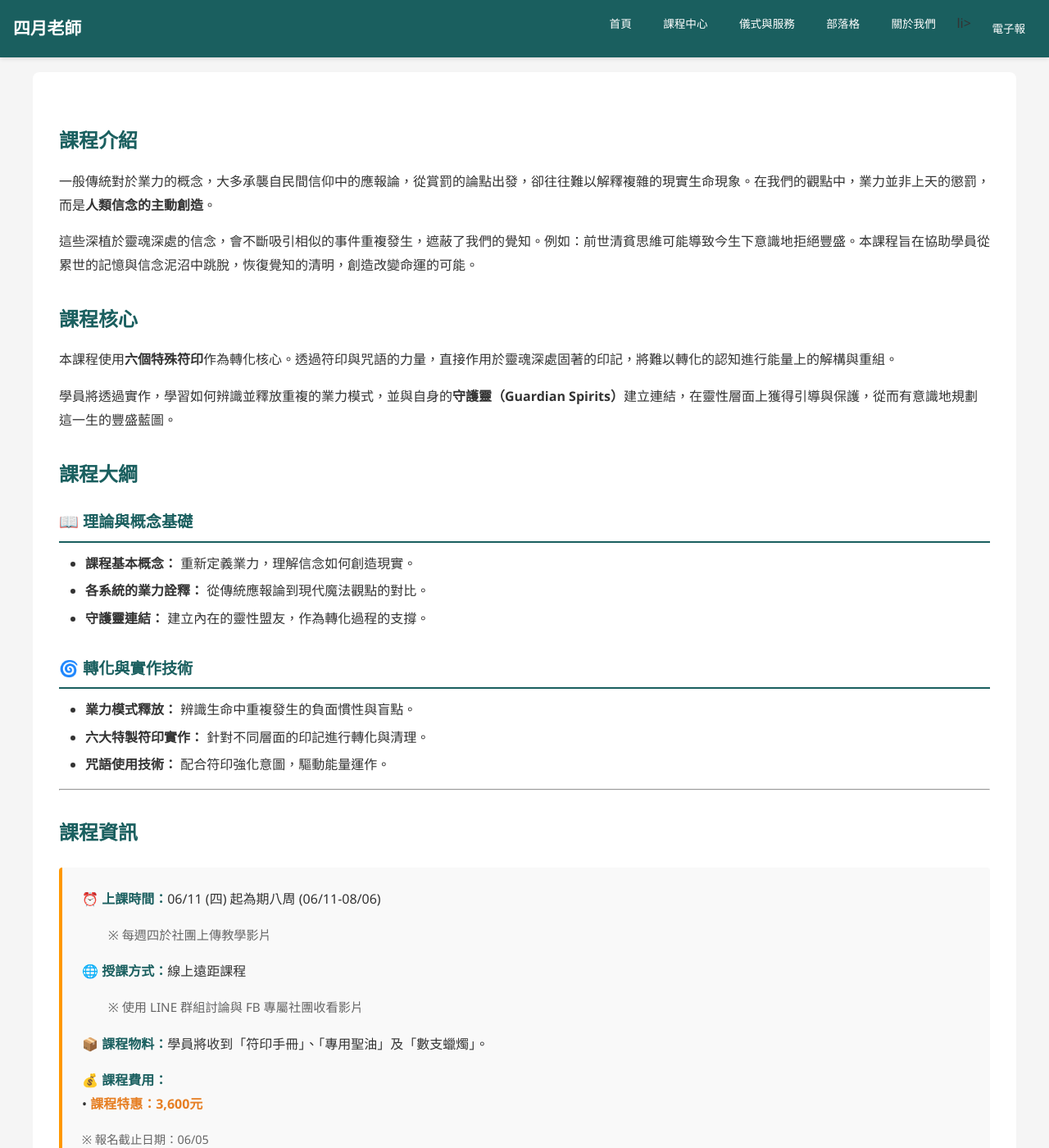
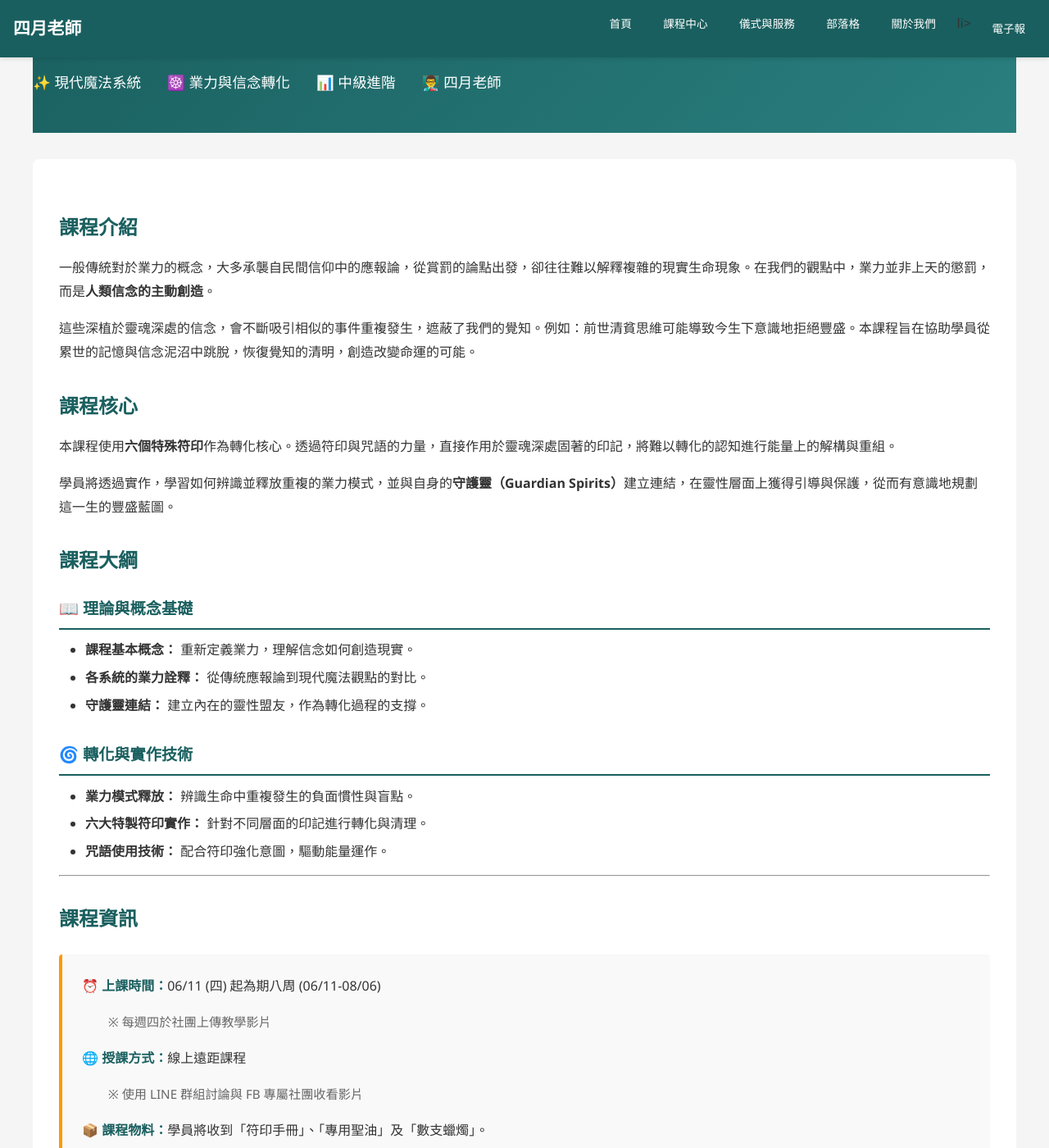
Before and after one commit to light4uliuphone-lang/hoodoo, a Jekyll site: the page built from courses/course-modern-05.html, in a window 1280 px wide and 1400 px high, scrolled down 323 px. Shown: the whole window at 82% size. Built offline with Jekyll 4.4.1, drawn with Linux system fonts in a browser that asks for light colours; some of the changed text lies outside the part shown.

Commit message:
Update course-modern-05.html

```diff
--- a/courses/course-modern-05.html
+++ b/courses/course-modern-05.html
@@ -1,4 +1,11 @@
 ---
+layout: default
+title: "個人業力課程 (遠距) - 四月老師"
+permalink: /courses/course-modern-05/
+---
+
+<div class="container" style="padding: 3rem 0;">
+    <a href="/course/" class="back-link">← 返回課程中心</a>---
 layout: default
 title: "個人業力課程 (遠距) - 四月老師"
 permalink: /courses/course-modern-05/
@@ -89,3 +96,86 @@
         </div>
     </div>
 </div>
+
+    <div class="course-detail-header">
+        <h1>個人業力課程 (遠距)</h1>
+        <div class="meta">
+            <span>✨ 現代魔法系統</span>
+            <span>☸️ 業力與信念轉化</span>
+            <span>📊 中級進階</span>
+            <span>👨‍🏫 四月老師</span>
+        </div>
+    </div>
+
+    <div class="course-detail-content">
+        <h2>課程介紹</h2>
+        <p>一般傳統對於業力的概念，大多承襲自民間信仰中的應報論，從賞罰的論點出發，卻往往難以解釋複雜的現實生命現象。在我們的觀點中，業力並非上天的懲罰，而是<strong>人類信念的主動創造</strong>。</p>
+
+        <p>這些深植於靈魂深處的信念，會不斷吸引相似的事件重複發生，遮蔽了我們的覺知。例如：前世清貧思維可能導致今生下意識地拒絕豐盛。本課程旨在協助學員從累世的記憶與信念泥沼中跳脫，恢復覺知的清明，創造改變命運的可能。</p>
+
+        <h2>課程核心</h2>
+        <p>本課程使用<strong>六個特殊符印</strong>作為轉化核心。透過符印與咒語的力量，直接作用於靈魂深處固著的印記，將難以轉化的認知進行能量上的解構與重組。</p>
+
+        <p>學員將透過實作，學習如何辨識並釋放重複的業力模式，並與自身的<strong>守護靈（Guardian Spirits）</strong>建立連結，在靈性層面上獲得引導與保護，從而有意識地規劃這一生的豐盛藍圖。</p>
+
+        <h2>課程大綱</h2>
+        <div class="syllabus-grid">
+            <h3 style="color: #1a5f5f; border-bottom: 2px solid #1a5f5f; padding-bottom: 0.5rem;">📖 理論與概念基礎</h3>
+            <ul>
+                <li><strong>課程基本概念：</strong> 重新定義業力，理解信念如何創造現實。</li>
+                <li><strong>各系統的業力詮釋：</strong> 從傳統應報論到現代魔法觀點的對比。</li>
+                <li><strong>守護靈連結：</strong> 建立內在的靈性盟友，作為轉化過程的支撐。</li>
+            </ul>
+
+            <h3 style="color: #1a5f5f; border-bottom: 2px solid #1a5f5f; padding-bottom: 0.5rem; margin-top: 2rem;">🌀 轉化與實作技術</h3>
+            <ul>
+                <li><strong>業力模式釋放：</strong> 辨識生命中重複發生的負面慣性與盲點。</li>
+                <li><strong>六大特製符印實作：</strong> 針對不同層面的印記進行轉化與清理。</li>
+                <li><strong>咒語使用技術：</strong> 配合符印強化意圖，驅動能量運作。</li>
+            </ul>
+        </div>
+
+        <hr>
+
+        <h2>課程資訊</h2>
+        <div class="course-info-box">
+            <p><strong>⏰ 上課時間：</strong>06/11 (四) 起為期八周 (06/11-08/06)</p>
+            <p style="margin-left: 2rem; font-size: 0.95rem; color: #666;">※ 每週四於社團上傳教學影片</p>
+            <p><strong>🌐 授課方式：</strong>線上遠距課程</p>
+            <p style="margin-left: 2rem; font-size: 0.95rem; color: #666;">※ 使用 LINE 群組討論與 FB 專屬社團收看影片</p>
+            <p><strong>📦 課程物料：</strong>學員將收到「符印手冊」、「專用聖油」及「數支蠟燭」。</p>
+            <p><strong>💰 課程費用：</strong>
+                <br>• <span style="color: #e67e22; font-weight: bold;">課程特惠：3,600元</span>
+            </p>
+            <p style="margin-top: 1rem; font-size: 0.9rem; color: #666;">※ 報名截止日期：06/05</p>
+        </div>
+
+        <h2>老師介紹</h2>
+        <div class="teacher-info">
+            <h3>四月老師</h3>
+            <p>深耕身心靈領域數十年，學員遍布台、港、馬。四月老師精通胡督魔法（Hoodoo）與混沌魔法（Chaos Magic），擅長將西方魔法傳統與東方哲學思想融合，引領學員透過系統化的儀式實踐，掌握現代魔法的顯化核心。</p>
+        </div>
+
+        <h2>報名方式</h2>
+        <div class="registration-info" style="line-height: 1.8; margin-bottom: 2rem;">
+            <p><strong>方式一：請填寫官方報名表單（點擊下方連結或直接於下方填寫）</strong></p>
+            <p>👉 <a href="https://docs.google.com/forms/d/e/1FAIpQLSdXGqrsfybStL2kHhLqXi9_ZcV-xMQl1h2TzlbNqsGF5Okm7A/viewform" target="_blank" rel="noopener">點此開啟官方報名表單連結</a></p>
+
+            <p style="margin-top: 1.5rem;"><strong>方式二：請來信至 <a href="mailto:herbmagic@hotmail.com.tw">herbmagic@hotmail.com.tw</a></strong></p>
+            <p>郵件標題請註明：<strong>「報名 個人業力課程」</strong>，並告知您的姓名、聯絡電話、收件地址。</p>
+        </div>
+
+        <div class="registration-form" style="margin-top: 2rem; background: #fff; padding: 10px; border-radius: 8px;">
+            <iframe
+                src="https://docs.google.com/forms/d/e/1FAIpQLSdXGqrsfybStL2kHhLqXi9_ZcV-xMQl1h2TzlbNqsGF5Okm7A/viewform?embedded=true"
+                width="100%"
+                height="1250"
+                frameborder="0"
+                marginheight="0"
+                marginwidth="0"
+                style="display: block; margin: 0 auto; max-width: 640px;">
+                載入中…
+            </iframe>
+        </div>
+    </div>
+</div>
```
